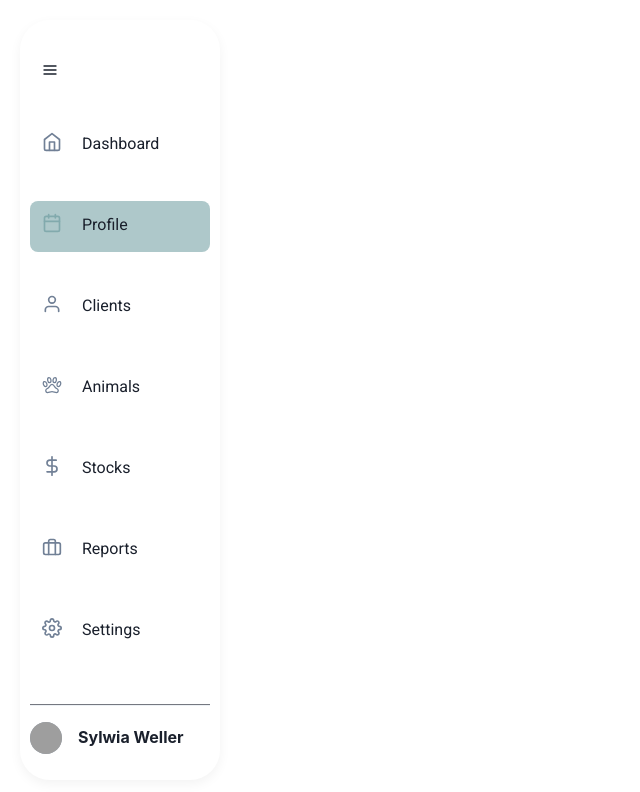
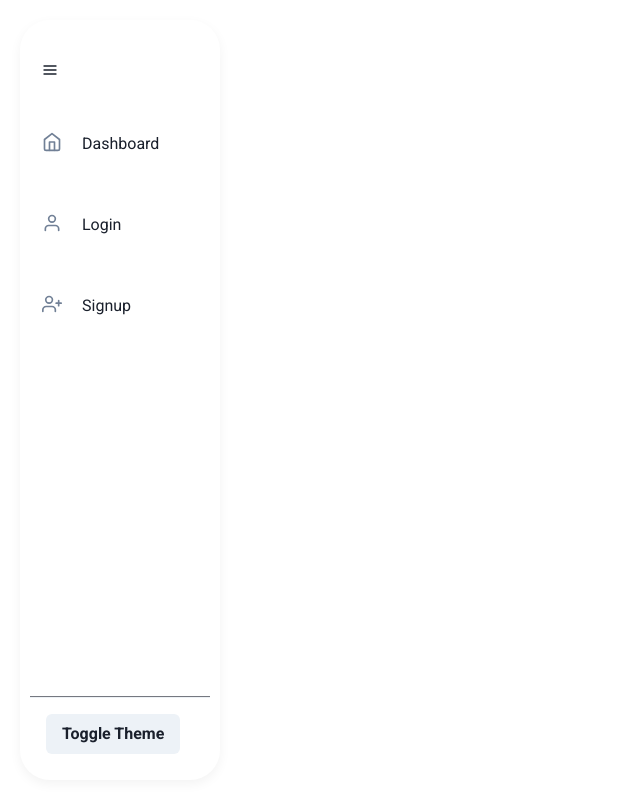
Before and after one commit to AlexGroat/code-cave-2.0, a React (Create React App) app in the folder client/: page / in a window 1280 px wide. Shown: the top 792 px of the page, without its empty margins (0-640 px from the left). Built offline with nearby package versions, Linux system fonts and the light colour scheme; no server answers; grey boxes are pictures that could not be loaded.

Commit message:
still work on nav but add user mutations

```diff
--- a/client/src/components/Sidebar.js
+++ b/client/src/components/Sidebar.js
@@ -3,7 +3,16 @@ import { Link, useParams } from "react-router-dom";
 import { useQuery } from "@apollo/client";
 import { QUERY_USER, QUERY_ME } from "../utils/queries";
 import Auth from "../utils/auth";
-import { Flex, IconButton, Divider, Avatar, Heading } from "@chakra-ui/react";
+import {
+  Button,
+  Flex,
+  IconButton,
+  Divider,
+  Avatar,
+  Heading,
+  useColorMode,
+  useColorModeValue,
+} from "@chakra-ui/react";
 import {
   FiMenu,
   FiHome,
@@ -12,6 +21,7 @@ import {
   FiDollarSign,
   FiBriefcase,
   FiSettings,
+  FiUserPlus,
 } from "react-icons/fi";
 import { IoPawOutline } from "react-icons/io5";
 import NavItem from "./NavItem";
@@ -21,6 +31,8 @@ export default function Sidebar() {
     event.preventDefault();
     Auth.logout();
   };
+  const { toggleColorMode } = useColorMode();
+  const formBackground = useColorModeValue("gray.100", "gray.700");
 
   const { username: currentUser } = useParams();
 
@@ -59,19 +71,19 @@ export default function Sidebar() {
             else changeNavSize("small");
           }}
         />
+        <Link to="/">
           <NavItem
             navSize={navSize}
             icon={FiHome}
             title="Dashboard"
             description="This is the description for the dashboard."
           />
-        <NavItem navSize={navSize} icon={FiCalendar} title="Profile" active />
-        <NavItem navSize={navSize} icon={FiUser} title="Clients" />
-        <NavItem navSize={navSize} icon={IoPawOutline} title="Animals" />
-        <NavItem navSize={navSize} icon={FiDollarSign} title="Stocks" />
-        <NavItem navSize={navSize} icon={FiBriefcase} title="Reports" />
-        <NavItem navSize={navSize} icon={FiSettings} title="Settings" />
-      </Flex>
+        </Link>
+        {Auth.loggedIn() ? (
+          <>
+            <Link to="/">
+              <NavItem navSize={navSize} icon={FiCalendar} title="" active />
+            </Link>
 
             <Flex
               p="5%"
@@ -89,8 +101,39 @@ export default function Sidebar() {
                   display={navSize == "small" ? "none" : "flex"}
                 >
                   <Heading as="h3" size="sm">
-              Sylwia Weller
+                    Welcome, {Auth.getProfile().data.username}
                   </Heading>
+                </Flex>
+              </Flex>
+            </Flex>
+          </>
+        ) : (
+          <>
+            <Link to="/login">
+              <NavItem navSize={navSize} icon={FiUser} title="Login" />
+            </Link>
+            <Link to="/Signup">
+              <NavItem navSize={navSize} icon={FiUserPlus} title="Signup" />
+            </Link>
+          </>
+        )}
+      </Flex>
+
+      <Flex
+        p="5%"
+        flexDir="column"
+        w="100%"
+        alignItems={navSize == "small" ? "center" : "flex-start"}
+        mb={4}
+      >
+        <Divider display={navSize == "small" ? "none" : "flex"} />
+        <Flex mt={4} align="center">
+          <Flex
+            flexDir="column"
+            ml={4}
+            display={navSize == "small" ? "none" : "flex"}
+          >
+            <Button onClick={toggleColorMode}>Toggle Theme</Button>
           </Flex>
         </Flex>
       </Flex>
```
Also changed, not shown: client/src/utils/mutations.js (added, +25 -0 lines). Lines whose indentation alone changed are shown as unchanged.
